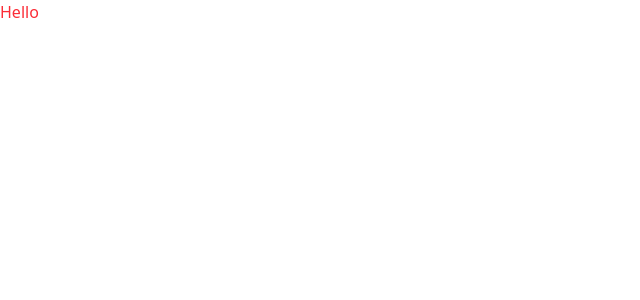
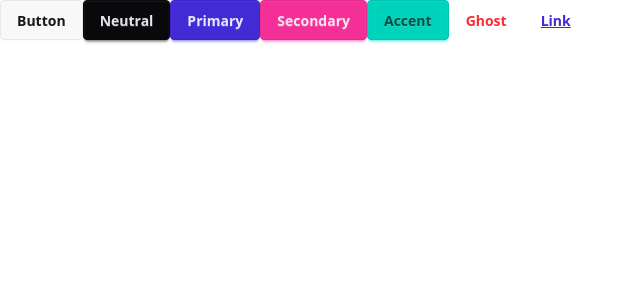
Before and after one commit to PasinduSangeeth/Chatapp-MERN, a React (Vite) app in the folder frontend/: page / in a window 1280 px wide. Shown: the top 300 px of the page, without its empty margins (0-640 px from the left). Built offline with nearby package versions, Linux system fonts and the light colour scheme.

Commit message:
tailwind css plugin-dailsyui installed

```diff
--- a/frontend/eslint.config.js
+++ b/frontend/eslint.config.js
@@ -3,6 +3,7 @@ import globals from 'globals'
 import react from 'eslint-plugin-react'
 import reactHooks from 'eslint-plugin-react-hooks'
 import reactRefresh from 'eslint-plugin-react-refresh'
+
 
 export default [
   { ignores: ['dist'] },
@@ -22,6 +23,7 @@ export default [
       react,
       'react-hooks': reactHooks,
       'react-refresh': reactRefresh,
+
     },
     rules: {
       ...js.configs.recommended.rules,
--- /dev/null
+++ b/frontend/postcss.cofig.js
@@ -0,0 +1,7 @@
+// filepath: /i:/chat app/frontend/postcss.config.js
+export default {
+    plugins: {
+      tailwindcss: {},
+      autoprefixer: {},
+    },
+  }
--- a/frontend/src/App.jsx
+++ b/frontend/src/App.jsx
@@ -1,11 +1,19 @@
 import React from 'react'
+
+
 
 const App = () => {
   return (
     <div className="text-red-500">
-      Hello
+      <button className="btn">Button</button>
+<button className="btn btn-neutral">Neutral</button>
+<button className="btn btn-primary">Primary</button>
+<button className="btn btn-secondary">Secondary</button>
+<button className="btn btn-accent">Accent</button>
+<button className="btn btn-ghost">Ghost</button>
+<button className="btn btn-link">Link</button>
     </div>
   )
 }
 
-export default App
+export default App;
--- a/frontend/src/index.css
+++ b/frontend/src/index.css
@@ -1 +1,4 @@
+/* filepath: /i:/chat app/frontend/src/index.css */
 @import "tailwindcss";
+@import "tailwindcss";
+@plugin "daisyui";
--- /dev/null
+++ b/frontend/tailwind.config.js
@@ -0,0 +1,13 @@
+// filepath: /i:/chat app/frontend/tailwind.config.js
+import daisyui from 'daisyui'
+/** @type {import('tailwindcss').Config} */
+export default {
+    content: [
+      "./index.html",
+      "./src/**/*.{js,ts,jsx,tsx}",
+    ],
+    theme: {
+      extend: {},
+    },
+    plugins: [daisyui],
+  }
--- a/frontend/vite.config.js
+++ b/frontend/vite.config.js
@@ -1,6 +1,7 @@
 import { defineConfig } from 'vite'
 import react from '@vitejs/plugin-react'
 import tailwindcss from '@tailwindcss/vite'
+
 
 // https://vite.dev/config/
 export default defineConfig({
```
Also changed, not shown: frontend/package.json (+6 -3 lines), 1 other file (tests, documents, lock files or other folders).
